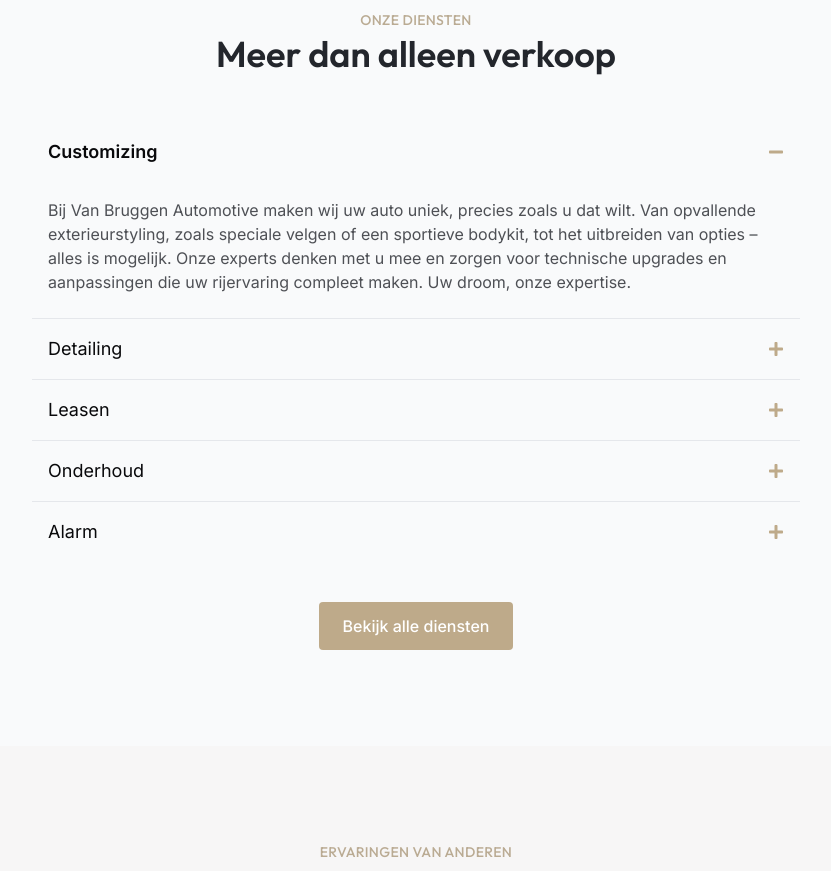
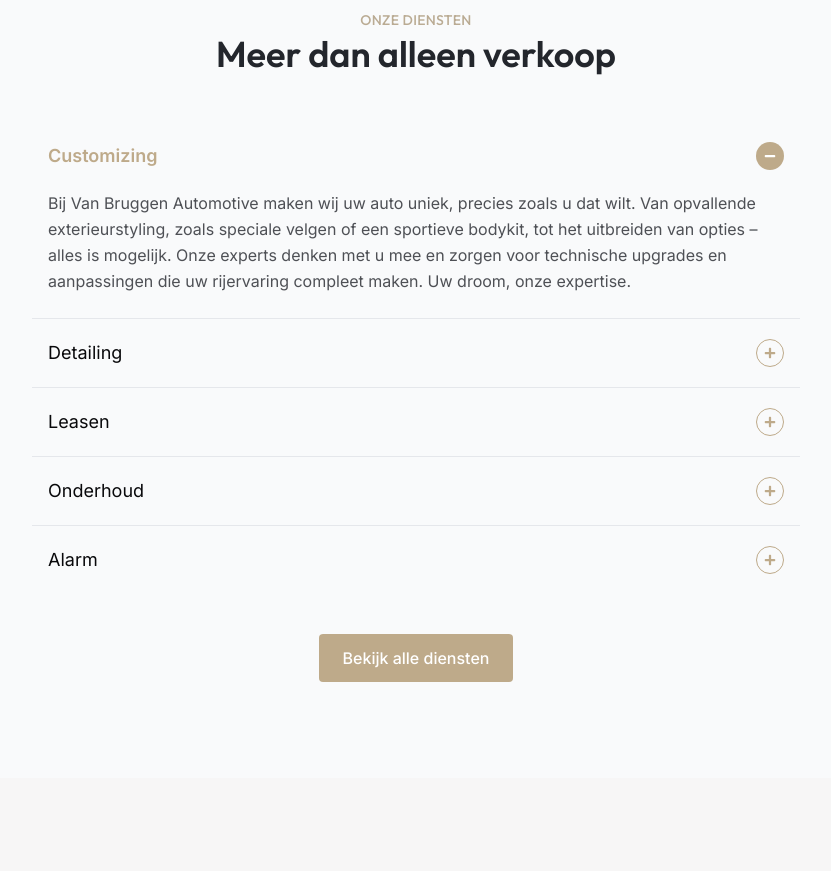
Before and after one commit to OmarNassar1127/auto-boomgaard-v2, a Next.js app: page / in a window 1280 px wide. Shown: the part 2160-3031 px from the top of the page, without its empty margins (224-1055 px from the left). Built offline with nearby package versions, Linux system fonts and the light colour scheme.

Commit message:
some more

```diff
--- a/src/components/home/services-overview.tsx
+++ b/src/components/home/services-overview.tsx
@@ -35,14 +35,11 @@ export const ServicesOverview = () => {
     },
   ];
 
-  const [activeIndex, setActiveIndex] = useState<number>(0);
+  const [activeIndex, setActiveIndex] = useState<number | null>(0);
 
   const handleClick = useCallback((index: number) => {
-    if (activeIndex === index) {
-      return; // If the same tab is clicked, don't do anything
-    }
-
-    setActiveIndex(index);
+    // Toggle the clicked tab - if it's already active, close it
+    setActiveIndex(activeIndex === index ? null : index);
   }, [activeIndex]);
 
   return (
@@ -64,31 +61,41 @@ export const ServicesOverview = () => {
               <button
                 onClick={() => handleClick(index)}
                 className={cn(
-                  "w-full text-left py-4 px-4 flex justify-between items-center transition-all",
-                  activeIndex === index ? "font-semibold" : ""
+                  "w-full text-left py-5 px-4 flex justify-between items-center transition-all duration-300",
+                  activeIndex === index ? "font-semibold text-[#BEAA8A]" : "hover:text-[#BEAA8A]"
                 )}
                 aria-expanded={activeIndex === index}
                 aria-controls={`accordion-content-${service.id}`}
               >
                 <span className="text-lg">{service.title}</span>
-                <span className="text-[#BEAA8A]">
+                <span
+                  className={cn(
+                    "flex items-center justify-center w-7 h-7 rounded-full transition-all duration-300",
+                    activeIndex === index ? "bg-[#BEAA8A] text-white" : "text-[#BEAA8A] border border-[#BEAA8A]"
+                  )}
+                >
                   {activeIndex === index ? (
-                    <FaMinus />
+                    <FaMinus size={12} />
                   ) : (
-                    <FaPlus />
+                    <FaPlus size={12} />
                   )}
                 </span>
               </button>
               <div
                 id={`accordion-content-${service.id}`}
                 className={cn(
-                  "overflow-hidden transition-all duration-300 ease-in-out",
-                  activeIndex === index ? "max-h-[500px] opacity-100" : "max-h-0 opacity-0"
+                  "overflow-hidden transition-all duration-500 ease-in-out",
+                  activeIndex === index ? "max-h-[800px] opacity-100 transform-gpu" : "max-h-0 opacity-0 transform-gpu"
                 )}
                 aria-hidden={activeIndex !== index}
               >
-                <div className="p-4 pb-6">
-                  <p className="text-dark-dark/80">{service.description}</p>
+                <div className="px-4 pb-6">
+                  <div className={cn(
+                    "transform transition-all duration-500 ease-in-out",
+                    activeIndex === index ? "opacity-100 translate-y-0" : "opacity-0 -translate-y-4"
+                  )}>
+                    <p className="text-dark-dark/80 leading-relaxed">{service.description}</p>
+                  </div>
                 </div>
               </div>
             </div>
```
